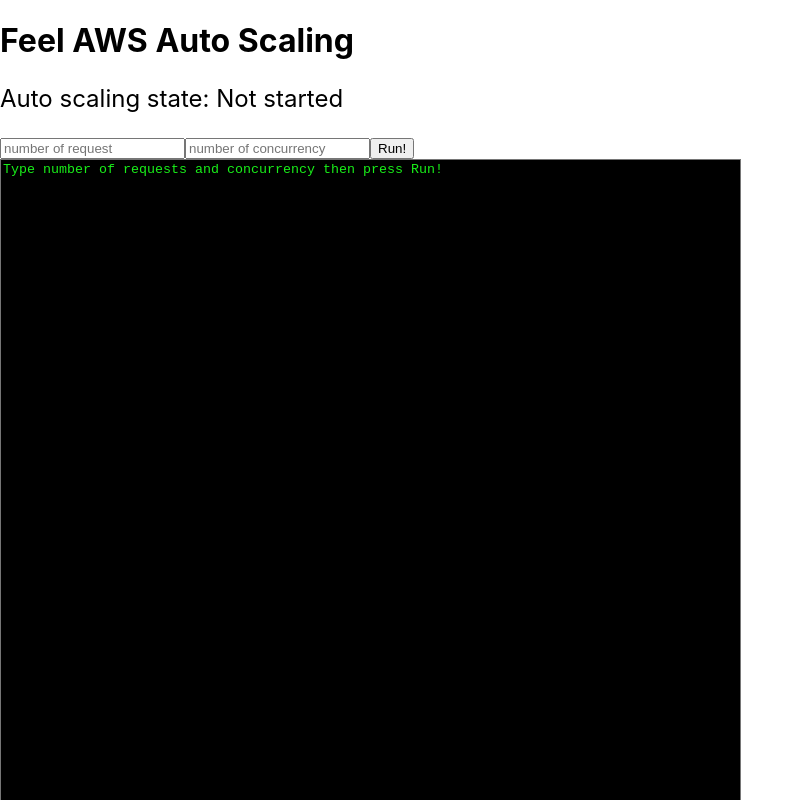
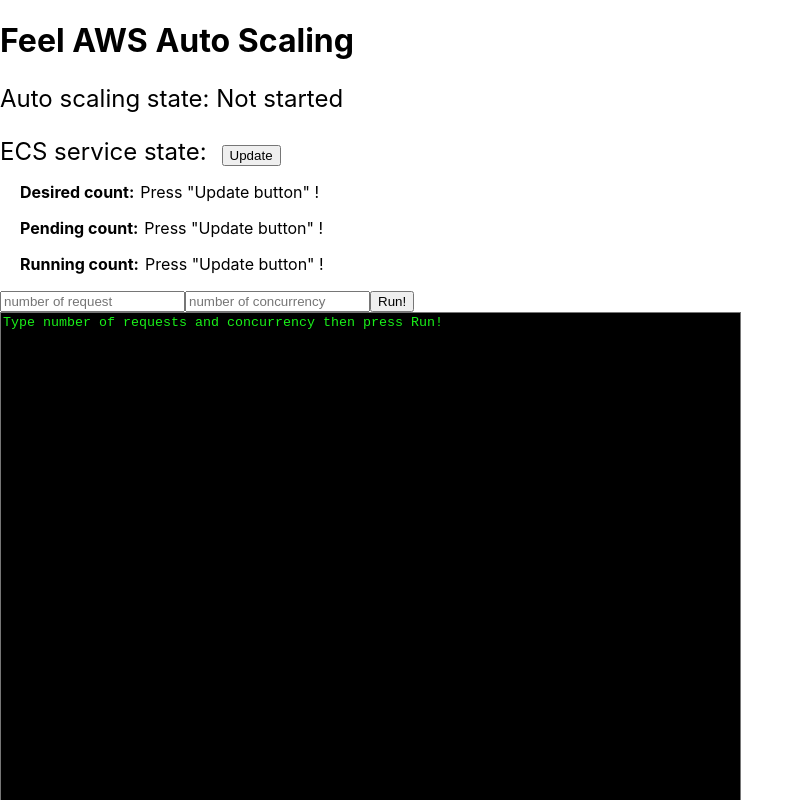
Before and after one commit to st81/feel-aws-auto-scaling, a React (Create React App) app: page / in a window 1280 px wide. Shown: the top 800 px of the page, without its empty margins (0-804 px from the left). Built offline with nearby package versions, Linux system fonts and the light colour scheme; no server answers.

Commit message:
Add ecs service state

```diff
--- a/src/App.js
+++ b/src/App.js
@@ -2,12 +2,14 @@
 import Header from './Header'
 import ExecuteAb from './ExecuteAb'
 import DisplayAutoScalingState from './DisplayAutoScalingState'
+import EcsServiceState from './EcsServiceState'
 
 function App() {
     return (
         <div>
             <Header />
             <DisplayAutoScalingState autoScalingState={'Not started'} />
+            <EcsServiceState />
             <ExecuteAb />
         </div>
     );
--- /dev/null
+++ b/src/EcsServiceState.css
@@ -0,0 +1,19 @@
+.ecs-service-state-title {
+    font-size: 24px;
+    padding-right: 15px;
+}
+.ecs-service-state-contents {
+    margin-left: 20px;
+}
+.ecs-service-state-desired-count-label {
+    padding-right: 6px;
+    font-weight: bold;
+}
+.ecs-service-state-pending-count-label {
+    padding-right: 6px;
+    font-weight: bold;
+}
+.ecs-service-state-running-count-label {
+    padding-right: 6px;
+    font-weight: bold;
+}
--- /dev/null
+++ b/src/EcsServiceState.js
@@ -0,0 +1,60 @@
+import { useState } from 'react'
+import axios from 'axios'
+import './EcsServiceState.css'
+const apiServerUrl = require('./config.json').apiServerUrl
+const apiServerPort = require('./config.json').apiServerPort
+const apiServerPath = `${apiServerUrl}:${apiServerPort}`
+
+function EcsServiceState(props) {
+    const [ecsServiceState, setEcsServiceState] = useState({
+        desiredCount: 'Press "Update button" !',
+        runningCount: 'Press "Update button" !',
+        pendingCount: 'Press "Update button" !',
+    })
+
+    return (
+        <div className="ecs-service-state">
+            <div className="ecs-service-state-header">
+                <span className="ecs-service-state-title">
+                    ECS service state:
+                </span>
+                <button
+                    onClick={() => {
+                        setEcsServiceState({
+                            desiredCount: 'Loading...',
+                            runningCount: 'Loading...',
+                            pendingCount: 'Loading...',
+                        })
+                        axios.get(`${apiServerPath}/describeAutoScalingEcsService`)
+                            .then(res => {
+                                setEcsServiceState(res.data)
+                            })
+                    }}>
+                    Update
+                </button>
+            </div>
+            <div className="ecs-service-state-contents">
+                <p id="ecs-service-state-desired-count" className="ecs-service-state-desired-count">
+                    <span className="ecs-service-state-desired-count-label">
+                        Desired count:
+                    </span>
+                    {ecsServiceState.desiredCount}
+                </p>
+                <p id="ecs-service-state-pending-count" className="ecs-service-state-pending-count">
+                    <span className="ecs-service-state-pending-count-label">
+                        Pending count:
+                    </span>
+                    {ecsServiceState.pendingCount}
+                </p>
+                <p id="ecs-service-state-running-count" className="ecs-service-state-running-count">
+                    <span className="ecs-service-state-running-count-label">
+                        Running count:
+                    </span>
+                    {ecsServiceState.runningCount}
+                </p>
+            </div>
+        </div>
+    )
+}
+
+export default EcsServiceState
```
Also changed, not shown: 1 other file (tests, documents, lock files or other folders).
